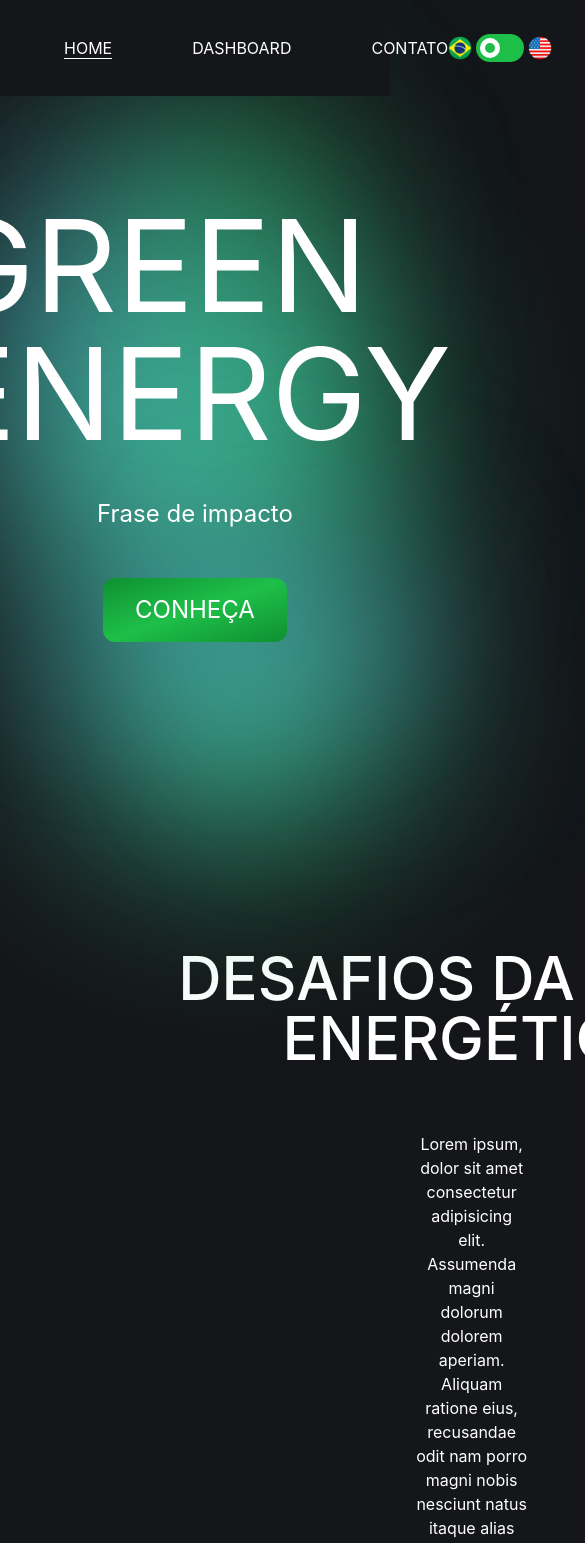
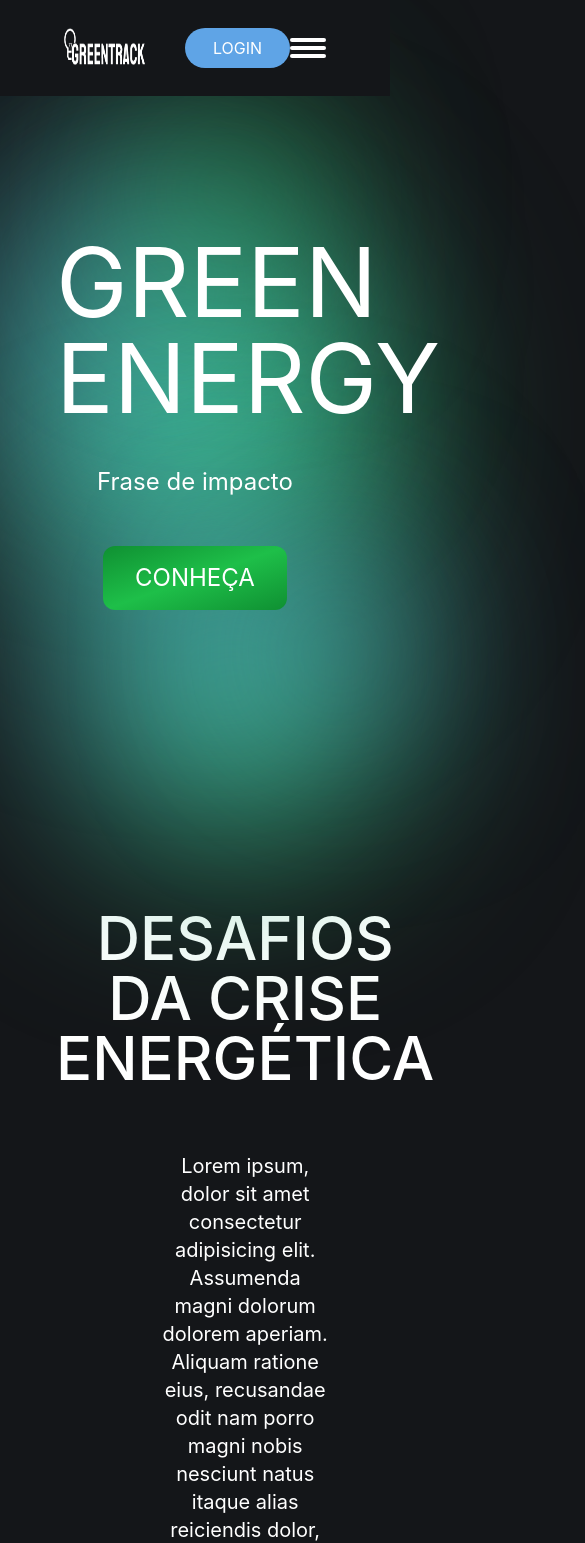
Before and after one commit to Acquesta/greenTrack, a React (Vite) app: page / in a window 390 px wide. Shown: the top 1543 px of the page, 585 px wide, since content can reach past the window. Built offline with nearby package versions, Linux system fonts and the light colour scheme.

Commit message:
inicio do responsivo

```diff
--- a/src/components/homepage/Dores.jsx
+++ b/src/components/homepage/Dores.jsx
@@ -1,16 +1,16 @@
 function Dores() {
     return (
-        <div className="h-screen grid   items-center mx-40 my-10 text-white" id="Dores">
+        <div className="h-auto grid   items-center text-white gap-5" id="Dores">
             <div className=" w-full">
-                <h1 className="mt-16 text-6xl uppercase justify-self-center mb-16 font-medium text-center">DESAFIOS DA CRISE ENERGÉTICA</h1>
-                <p className="justify-self-center text-center mx-64">Lorem ipsum, dolor sit amet consectetur adipisicing elit. Assumenda magni dolorum dolorem aperiam. Aliquam ratione eius, recusandae odit nam porro magni nobis nesciunt natus itaque alias reiciendis dolor, numquam sunt laudantium eaque, vel quidem perferendis modi praesentium? Odit, obcaecati necessitatibus enim maxime, aliquid, quidem eos exercitationem expedita perspiciatis possimus quae id accusantium itaque? Eligendi sit dolor necessitatibus </p>
+                <h1 className="my-16 mx-14 text-6xl uppercase justify-self-center font-medium text-center">DESAFIOS DA CRISE ENERGÉTICA</h1>
+                <p className="text-center mx-40 my-14 text-xl">Lorem ipsum, dolor sit amet consectetur adipisicing elit. Assumenda magni dolorum dolorem aperiam. Aliquam ratione eius, recusandae odit nam porro magni nobis nesciunt natus itaque alias reiciendis dolor, numquam sunt laudantium eaque, vel quidem perferendis modi praesentium? Odit, obcaecati necessitatibus enim maxime, aliquid, quidem eos exercitationem expedita perspiciatis possimus quae id accusantium itaque? Eligendi sit dolor necessitatibus </p>
             </div>
-            <div className="flex justify-around">
+            <div className="grid mx-16 my-10 text-xl grid-cols-1 lg:grid-cols-3 text-center">
                 <li>Lorem ipsum dolor sit amet.</li>
                 <li>Lorem ipsum dolor sit amet.</li>
                 <li>Lorem ipsum dolor sit amet.</li>
             </div>
-            <div className=" grid grid-cols-1 sm:grid-cols-2 md:grid-cols-4 mx-32">
+            <div className=" grid grid-cols-1 sm:grid-cols-2 md:grid-cols-4 mx-32 ">
                 <div className="p-10 border-r border-b">
                     <h2 className="text-2xl mb-5 text-center">DADO 1</h2>
                     <p className="text-center">Lorem ipsum dolor sit amet. Lorem ipsum dolor sit amet.</p>
--- a/src/components/homepage/Footer.jsx
+++ b/src/components/homepage/Footer.jsx
@@ -1,4 +1,6 @@
 import LogoGreenTrack from '../../assets/LogoGreenTrack.png';
+import * as Icon from 'react-feather';
+
 
 function Footer() {
     return (
@@ -11,12 +13,12 @@ function Footer() {
                     <p>PARCEIROS</p>
                     <nav>
                         <ul>
-                            <li><a href="">FIA Formula E</a></li>
-                            <li><a href="">Pacto Global</a></li>
-                            <li><a href="">Tech Mahindra</a></li>
-                            <li><a href="">SAP</a></li>
-                            <li><a href="">Ultracargo</a></li>
-                            <li><a href="">Ultragaz</a></li>
+                            <li><a href="https://www.fiaformulae.com/pt-br/news">FIA Formula E</a></li>
+                            <li><a href="https://www.pactoglobal.org.br/">Pacto Global</a></li>
+                            <li><a href="https://www.techmahindra.com/">Tech Mahindra</a></li>
+                            <li><a href="https://www.sap.com/brazil/index.html">SAP</a></li>
+                            <li><a href="https://www.ultracargo.com.br/">Ultracargo</a></li>
+                            <li><a href="https://www.ultragaz.com.br/">Ultragaz</a></li>
                         </ul>
                     </nav>
                 </div>
@@ -29,15 +31,15 @@ function Footer() {
             <div className='border-t mx-40'>
                 <div>
                 <p>© 2024 . Todos os direitos reservados.</p>
-                <a href="">Política de Privacidade</a>
-                <a href="">Termos e Condições</a>
-                <a href="">Política de Cookies</a>
+                <a href="*">Política de Privacidade</a>
+                <a href="*">Termos e Condições</a>
+                <a href="*">Política de Cookies</a>
                 </div>
-                <div>
-                    <p>Logo</p>
-                    <p>Logo</p>
-                    <p>Logo</p>
-                    <p>Logo</p>
+                <div className='cursor-pointer'>
+                    <Icon.Facebook/>
+                    <Icon.Instagram/>
+                    <Icon.Twitter/>
+                    <Icon.Linkedin/>
                 </div>
             </div>
         </footer>
--- a/src/components/homepage/Header.jsx
+++ b/src/components/homepage/Header.jsx
@@ -4,6 +4,8 @@ import LogoGreenTrack from '../../assets/LogoGreenTrack.png';
 import Switch from "./Botao";
 
 export default function Header() {
+
+
     const [isDropdownOpen, setDropdownOpen] = useState(false);
 
     const handleMouseEnter = () => setDropdownOpen(true);
@@ -15,21 +17,24 @@ export default function Header() {
             behavior: "smooth",
         });
     };
+    const handleMenu = () => {
+        isDropdownOpen ? setDropdownOpen(false) : setDropdownOpen(true)
+    }
 
     return (
         <header className="flex fixed w-full bg-fundo items-center justify-between text-white px-16 py-4 z-10">
+
             <div className="flex w-auto h-10 my-3">
                 <Link to="/" onClick={() => scrollToTop()}>
                     <img src={LogoGreenTrack} alt="Logo GreenTrack" className="h-full" />
                 </Link>
             </div>
             <nav className="relative uppercase">
-                <ul className="flex space-x-20">
+                <ul className="space-x-20 lg:flex hidden">
                     <li onMouseEnter={handleMouseEnter} onMouseLeave={handleMouseLeave}>
                         <NavLink to="/" onClick={() => scrollToTop()}>Home</NavLink>
-                        {isDropdownOpen && (
-                            <ul className="absolute bg-fundo/80 w-64
-                             p-4 rounded-lg left-[-100px]">
+                        <ul className={`${isDropdownOpen ? "opacity-100" : "opacity-0"} absolute bg-fundo/80 w-64
+                             p-4 rounded-lg left-[-100px]`}>
                             <li>
                                 <a href="#Dores" className="block px-10 py-4 hover:bg-gradient-to-r from-verde to-azul rounded-lg">Dores</a>
                             </li>
@@ -43,7 +48,6 @@ export default function Header() {
                                 <a href="#Sugestoes" className="block px-10 py-4 hover:bg-gradient-to-r from-verde to-azul rounded-lg">Sugestões</a>
                             </li>
                         </ul>
-                        )}
                     </li>
                     <li><NavLink to='/Dashboard'>Dashboard</NavLink></li>
                     <li><NavLink to='/Contact'>Contato</NavLink></li>
@@ -51,12 +55,45 @@ export default function Header() {
             </nav>
             <div className="flex gap-10 items-center">
                 <div>
-                    <Switch />
+                    {/* <Switch /> */}
                 </div>
                 <div className="align-center px-7 py-3 rounded-full leading-none bg-azul hover:bg-white hover:text-azul hover:font-medium cursor-pointer">
                     <Link to='/Login'>LOGIN</Link>
                 </div>
             </div>
+            <div className="lg:hidden">
+
+                <div onClick={() => handleMenu()} className="lg:hidden flex flex-col gap-1 cursor-pointer">
+                    <div className="h-1 w-9 bg-white rounded-full"></div>
+                    <div className="h-1 w-9 bg-white rounded-full"></div>
+                    <div className="h-1 w-9 bg-white rounded-full"></div>
+                </div>
+                <ul className={`${isDropdownOpen ? "opacity-100" : "opacity-0"} absolute bg-fundo/80 w-64
+                             p-4 rounded-lg right-5 mt-6`}>
+
+                    <li>
+                        <a href="/" onClick={() => scrollToTop()} className="block px-10 py-4 font-bold">Home</a>
+                    </li>
+                    <li>
+                        <a href="#Dores" className="block px-10 py-4 ">Dores</a>
+                    </li>
+                    <li>
+                        <a href="#Importancia" className="block px-10 py-4 ">Importância</a>
+                    </li>
+                    <li>
+                        <a href="#Tecnologia" className="block px-10 py-4 ">Tecnologia</a>
+                    </li>
+                    <li>
+                        <a href="#Sugestoes" className="block px-10 py-4 ">Sugestões</a>
+                    </li>
+                    <li>
+                        <a href='/Dashboard' className="block px-10 py-4 font-bold text-verde">Dashboard</a>
+                    </li>
+                    <li>
+                        <a href='/Contact' className="block px-10 py-4 font-bold">Contato</a>
+                    </li>
+                </ul>
+            </div>
         </header>
     );
 }
--- a/src/components/homepage/HomeTop.jsx
+++ b/src/components/homepage/HomeTop.jsx
@@ -20,8 +20,8 @@ function HomeTop() {
                 <div className=" w-32 h-32 mb-32 ml-72 bg-azul rounded-full animate-fade-in-blur"></div>
             </div>
             <div className="relative text-white w-full">
-                <h1 className="text-9xl uppercase justify-self-center mb-10">Green Energy</h1>
-                <p className="justify-self-center text-2xl">Frase de impacto</p>
+                <h1 className="text-8xl sm:text-9xl uppercase text-center mb-10 mx-14">Green Energy</h1>
+                <p className="text-center text-2xl">Frase de impacto</p>
                 <button className="bg-verde bg-gradient-to-br from-verdeescuro/50 via-verde to-verdeescuro/50 py-4 px-8 text-white rounded-xl flex justify-self-center text-2xl mt-12 hover:text-verde hover:font-bold hover:bg-gradient hover:from-white hover:to-white">
                     CONHEÇA
                 </button>
```
Lines whose indentation alone changed are shown as unchanged.
